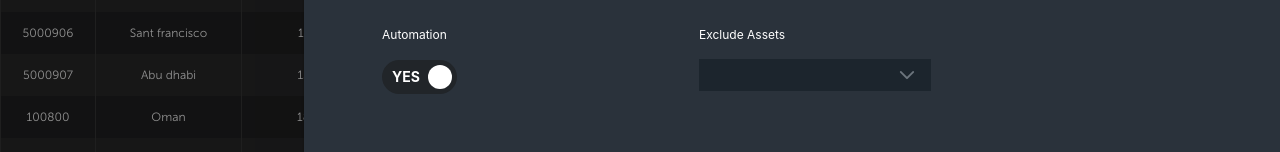
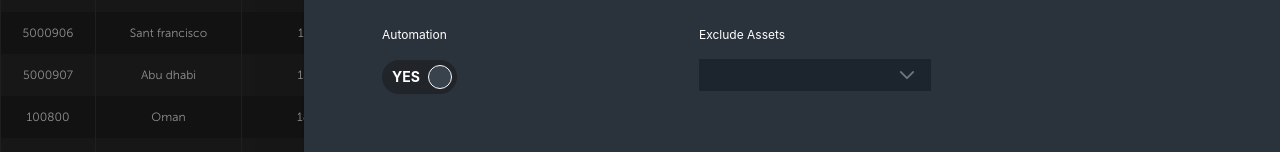
Before and after one commit to Nagendar-wtc/site-admin, a React (Create React App) app: page /landing-page in a window 1280 px wide. Both pictures are taken after a click on the element "+ ADD NEW SITE". Shown: the part 552-704 px from the top of the page. Built offline with nearby package versions, Linux system fonts and the light colour scheme; data requests are answered from the project's data file.

Commit message:
switch styles added

```diff
--- a/src/components/LandingPage/index.js
+++ b/src/components/LandingPage/index.js
@@ -348,7 +348,6 @@ export default function LandingPage(props) {
         <div style={{ textAign: "right", float: "right" }}>
           <p
             className="Add-btn"
-            buttonText=""
             onClick={overLayCreateButton}
           >+ ADD NEW SITE</p>
         </div>
--- a/src/components/customToggle/ToggleSwitch.scss
+++ b/src/components/customToggle/ToggleSwitch.scss
@@ -89,6 +89,8 @@ $focus-color: #ff0;
     border: 0 solid $label-colour;
     border-radius: 20px;
     transition: all 0.3s ease-in 0s;
+    background: #38434E 0% 0% no-repeat padding-box;
+    border: 1px solid #FFFFFF;
   }
   &-checkbox:checked + &-label {
     .toggle-switch-inner {
@@ -96,6 +98,8 @@ $focus-color: #ff0;
     }
     .toggle-switch-switch {
       right: 0px;
+      background: #38434E 0% 0% no-repeat padding-box;
+      border: 1px solid #FFFFFF;
     }
   }
   &.small-switch {
@@ -112,6 +116,8 @@ $focus-color: #ff0;
       width: 16px;
       right: 20px;
       margin: 2px;
+      background: #38434E 0% 0% no-repeat padding-box;
+      border: 1px solid #FFFFFF;
     }
   }
   @media screen and (max-width: 991px) {
```
